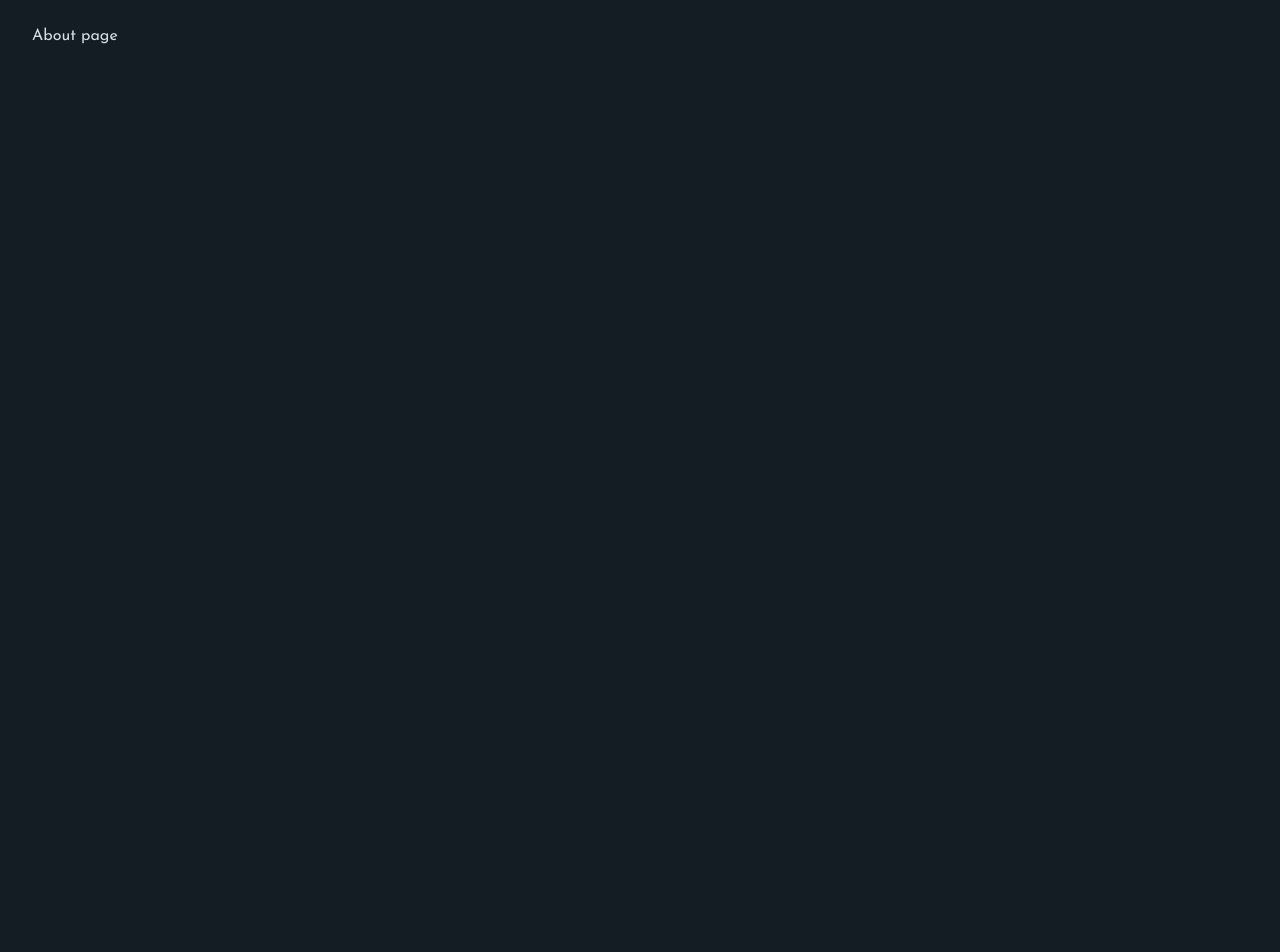
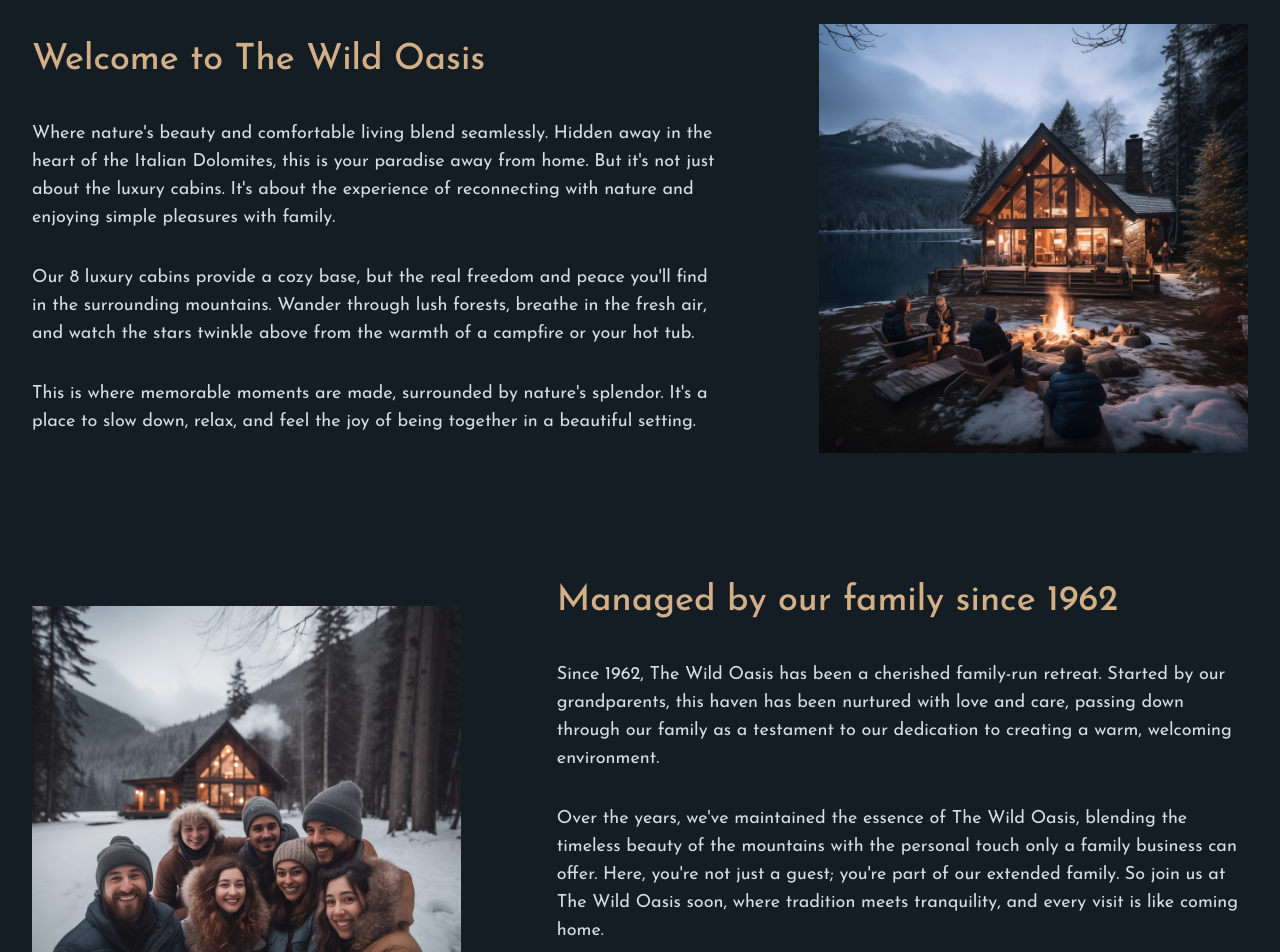
Before and after one commit to Ala-Ben-Aissia/the-wild-oasis-website, a Next.js app: page /about in a window 1280 px wide. Shown: the part 120-1072 px from the top of the page. Before the commit the page ends 800 px from the top, so only its background shows below. Built offline with nearby package versions, Linux system fonts and the light colour scheme.

Commit message:
Building the about page with responsive images

```diff
--- a/app/about/page.js
+++ b/app/about/page.js
@@ -1,11 +1,96 @@
+import about1 from '@/public/about-1.jpg'
+import about2 from '@/public/about-2.jpg'
+import Image from 'next/image'
+
 export const metadata = {
-  title: 'About Wild Oasis',
+  title: 'About',
 }
 
 export default function Page() {
   return (
-    <div>
-      <h1>About page</h1>
+    <div className='grid grid-cols-5 gap-x-24 gap-y-32 text-lg items-center'>
+      <div className='col-span-3'>
+        <h1 className='text-4xl mb-10 text-accent-400 font-medium'>
+          Welcome to The Wild Oasis
+        </h1>
+
+        <div className='space-y-8'>
+          <p>
+            Where nature&apos;s beauty and comfortable living blend
+            seamlessly. Hidden away in the heart of the Italian
+            Dolomites, this is your paradise away from home. But
+            it&apos;s not just about the luxury cabins. It&apos;s
+            about the experience of reconnecting with nature and
+            enjoying simple pleasures with family.
+          </p>
+          <p>
+            Our 8 luxury cabins provide a cozy base, but the real
+            freedom and peace you&apos;ll find in the surrounding
+            mountains. Wander through lush forests, breathe in the
+            fresh air, and watch the stars twinkle above from the
+            warmth of a campfire or your hot tub.
+          </p>
+          <p>
+            This is where memorable moments are made, surrounded by
+            nature&apos;s splendor. It&apos;s a place to slow down,
+            relax, and feel the joy of being together in a beautiful
+            setting.
+          </p>
+        </div>
+      </div>
+
+      <div className='col-span-2'>
+        <Image
+          src={about1}
+          alt='Family sitting around a fire pit in front of cabin'
+          placeholder='blur'
+        />
+      </div>
+
+      <div className='relative col-span-2 aspect-square'>
+        <Image
+          src='/about-2.jpg'
+          alt='Family that manages The Wild Oasis'
+          fill
+          className='object-cover'
+          // placeholder='blur' // we can do this only for statically imported images (preloaded images)
+          //* This is because Next.js needs to generate the blur-up placeholder at build time, which is only possible with statically imported images.
+        />
+      </div>
+
+      <div className='col-span-3'>
+        <h1 className='text-4xl mb-10 text-accent-400 font-medium'>
+          Managed by our family since 1962
+        </h1>
+
+        <div className='space-y-8'>
+          <p>
+            Since 1962, The Wild Oasis has been a cherished family-run
+            retreat. Started by our grandparents, this haven has been
+            nurtured with love and care, passing down through our
+            family as a testament to our dedication to creating a
+            warm, welcoming environment.
+          </p>
+          <p>
+            Over the years, we&apos;ve maintained the essence of The
+            Wild Oasis, blending the timeless beauty of the mountains
+            with the personal touch only a family business can offer.
+            Here, you&apos;re not just a guest; you&apos;re part of
+            our extended family. So join us at The Wild Oasis soon,
+            where tradition meets tranquility, and every visit is like
+            coming home.
+          </p>
+
+          <div>
+            <a
+              href='/cabins'
+              className='inline-block mt-4 bg-accent-500 px-8 py-5 text-primary-800 text-lg font-semibold hover:bg-accent-600 transition-all'
+            >
+              Explore our luxury cabins
+            </a>
+          </div>
+        </div>
+      </div>
     </div>
   )
 }
```
